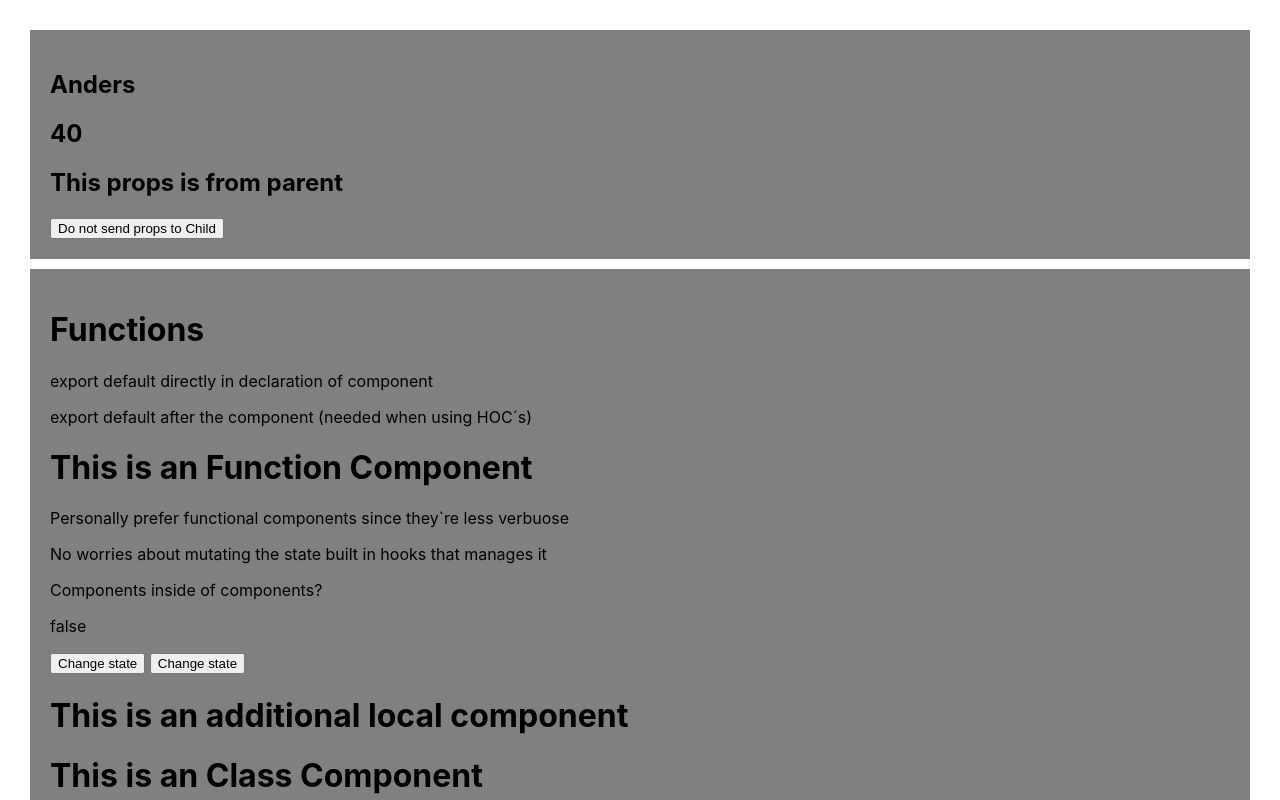
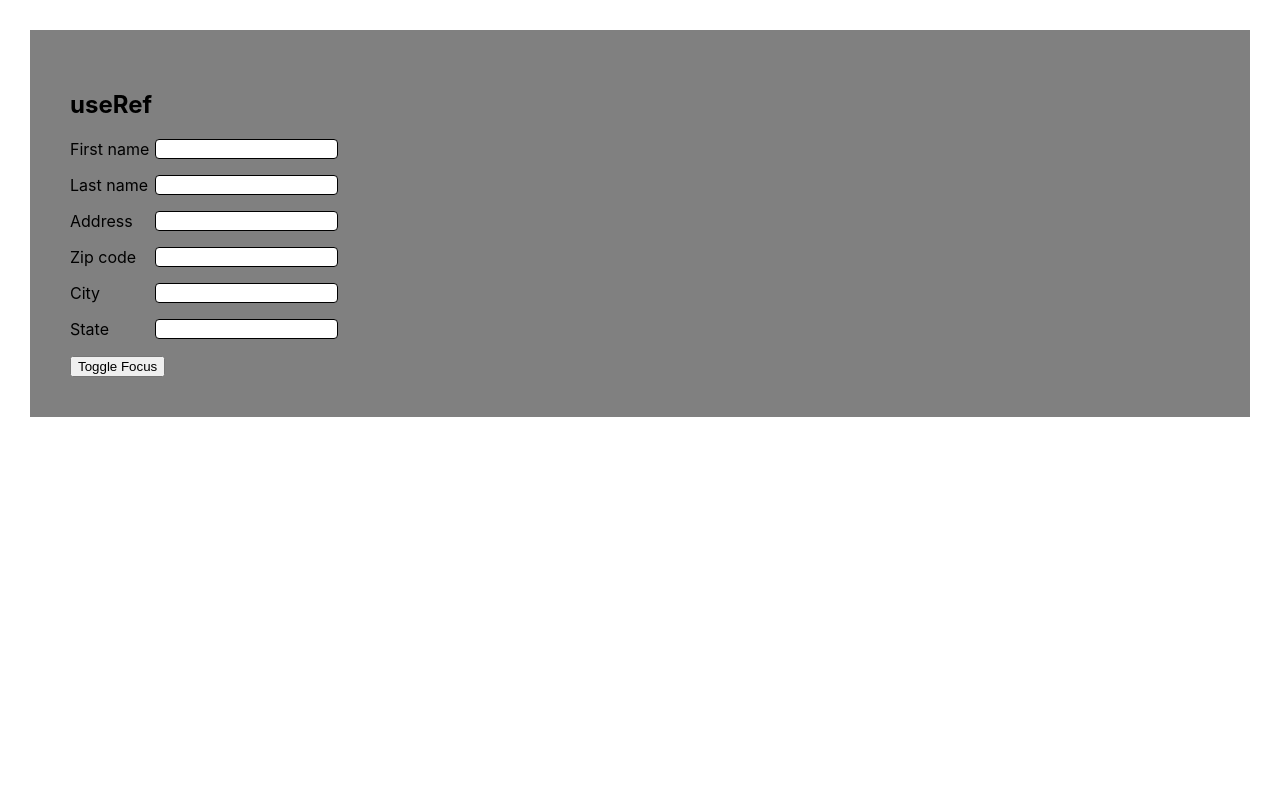
Before and after one commit to ArnT81/all_about_react, a React (Create React App) app: page / in a window 1280 px wide. Shown: the top 800 px of the page. Built offline with nearby package versions, Linux system fonts and the light colour scheme; no server answers.

Commit message:
added useRef

```diff
--- a/src/App.js
+++ b/src/App.js
@@ -11,12 +11,14 @@ import HOC from './HOC';
 import Context from './Context/Provider.js';
 import Redux from './Redux';
 import DefaultProps from './DefaultProps';
+import UseRef from './useRef';
 
 
 function App() {
   return (
     <div>
-      <DefaultProps />
+      <UseRef/>
+     {/*  <DefaultProps />
       <Components />
       <Styling />
       <Props />
@@ -24,7 +26,7 @@ function App() {
       <CustomHooks />
       <HOC />
       <Context />
-      <Redux />
+      <Redux /> */}
     </div>
   );
 }
--- /dev/null
+++ b/src/useRef/index.js
@@ -0,0 +1,74 @@
+import React, { useRef } from 'react';
+//  HOC´s
+import WithWrapper from '../HOC/WithWrapper';
+//  STYLES
+import styles from './useref.module.css';
+
+
+function UseRef() {
+    const firstNameRef = useRef();
+    const lastNameRef = useRef();
+    const addressRef = useRef();
+    const zipRef = useRef();
+    const cityRef = useRef();
+    const stateRef = useRef();
+    let i = -1;
+    const refs = [
+        firstNameRef,
+        lastNameRef,
+        addressRef,
+        zipRef,
+        cityRef,
+        stateRef
+    ]
+
+
+    const toggleFocus = (e) => {
+        e.preventDefault();
+
+        if (i == refs.length - 1) {
+            i = 0;
+            refs[i].current.focus();
+        }
+        else {
+            i++;
+            refs[i].current.focus();
+        }
+    }
+
+
+    return (
+        <div className={styles.form}>
+            <h2>useRef</h2>
+            <form>
+                <div>
+                    <label>First name</label>
+                    <input type="text" name="first name" ref={firstNameRef} />
+                </div>
+                <div>
+                    <label>Last name</label>
+                    <input type="text" name="last name" ref={lastNameRef} />
+                </div>
+                <div>
+                    <label>Address</label>
+                    <input type="text" name="last name" ref={addressRef} />
+                </div>
+                <div>
+                    <label>Zip code</label>
+                    <input type="text" name="last name" ref={zipRef} />
+                </div>
+                <div>
+                    <label>City</label>
+                    <input type="text" name="last name" ref={cityRef} />
+                </div>
+                <div>
+                    <label>State</label>
+                    <input type="text" name="last name" ref={stateRef} />
+                </div>
+                <button onClick={toggleFocus}>Toggle Focus</button>
+            </form>
+        </div>
+    )
+}
+
+export default WithWrapper(UseRef);
--- /dev/null
+++ b/src/useRef/useref.module.css
@@ -0,0 +1,14 @@
+.form {
+    width: fit-content;
+    padding: 20px;
+}
+.form div{
+    display: flex;
+    justify-content: space-between;
+    margin-bottom: 16px;
+}
+.form input {
+    border: 1px solid black;
+    border-radius: 4px;
+    margin-left: 6px;
+}
```
